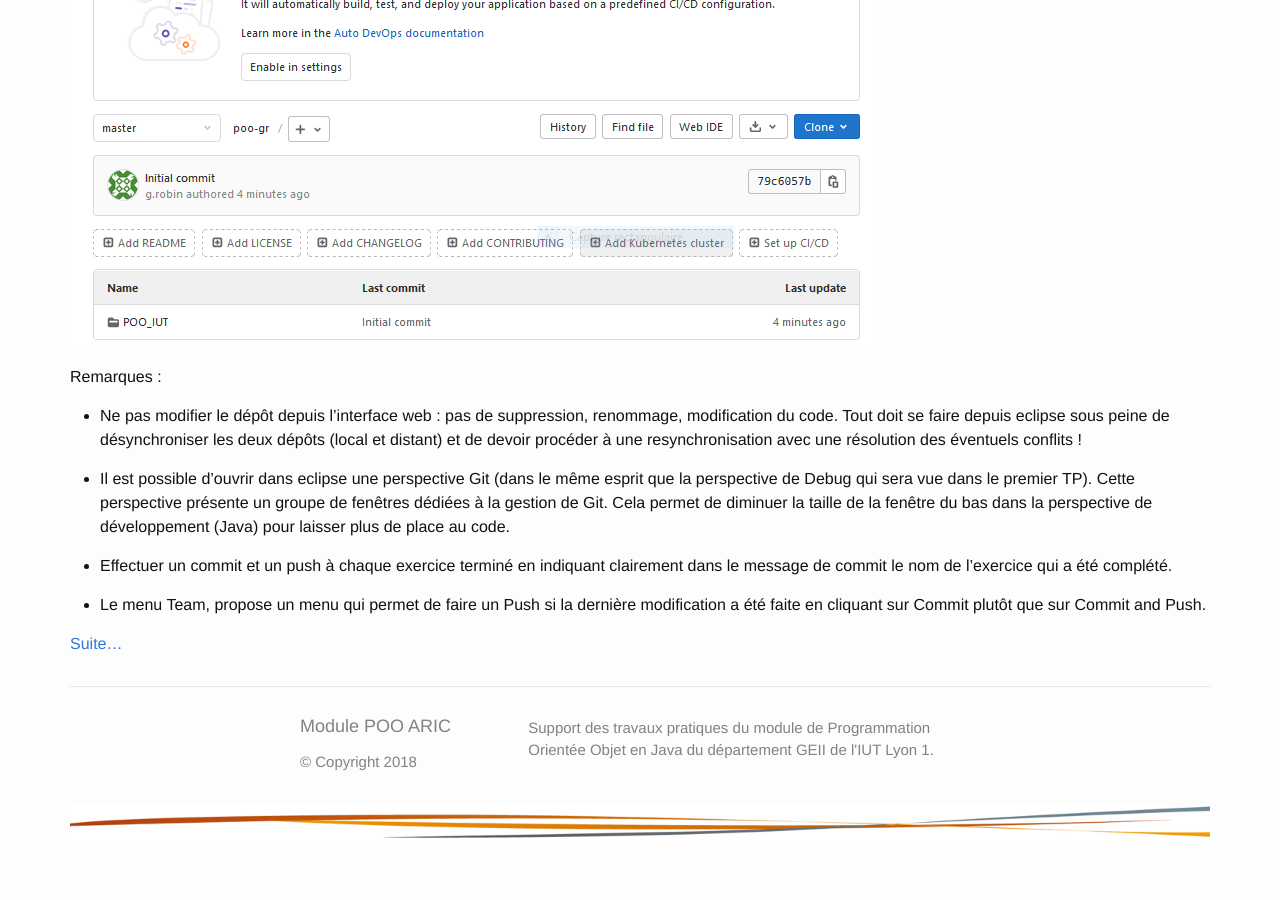
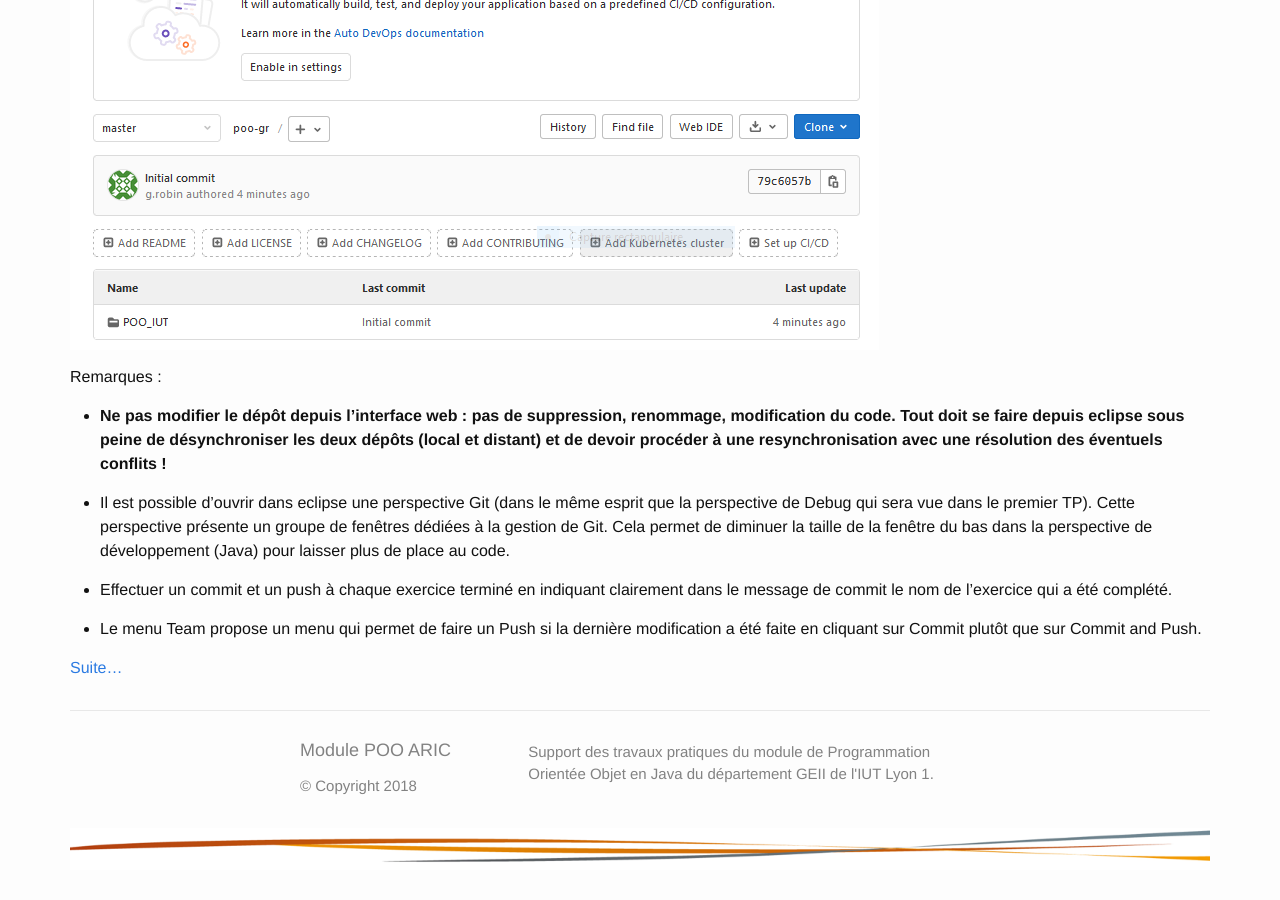
Before and after one commit to geiilyon/geiilyon.github.io, a Jekyll site: the page built from _collection_enonces/consignes_git.md, in a window 1280 px wide and 900 px high, scrolled down 10064 px. Built offline with Jekyll 4.4.1, drawn with Linux system fonts in a browser that asks for light colours; nearby versions of some CDN libraries; library files that are not in the unit come from our copies; before the commit the page ends 10940 px from its top, so only the background shows below that.

Commit message:
Update consignes_git.md

```diff
--- a/_collection_enonces/consignes_git.md
+++ b/_collection_enonces/consignes_git.md
@@ -85,12 +85,12 @@ permalink: /config_git/
 
 Remarques :
 
-* Ne pas modifier le dépôt depuis l'interface web : pas de suppression, renommage, modification du code. Tout doit se faire depuis eclipse sous peine de désynchroniser les deux dépôts (local et distant) et de devoir procéder à une resynchronisation avec une résolution des éventuels conflits !
+* **Ne pas modifier le dépôt depuis l'interface web : pas de suppression, renommage, modification du code. Tout doit se faire depuis eclipse sous peine de désynchroniser les deux dépôts (local et distant) et de devoir procéder à une resynchronisation avec une résolution des éventuels conflits !**
 
 * Il est possible d'ouvrir dans eclipse une perspective Git (dans le même esprit que la perspective de Debug qui sera vue dans le premier TP). Cette perspective présente un groupe de fenêtres dédiées à la gestion de Git. Cela permet de diminuer la taille de la fenêtre du bas dans la perspective de développement (Java) pour laisser plus de place au code.
 
 * Effectuer un commit et un push à chaque exercice terminé en indiquant clairement dans le message de commit le nom de l'exercice qui a été complété.
 
-* Le menu Team, propose un menu qui permet de faire un Push si la dernière modification a été faite en cliquant sur Commit plutôt que sur Commit and Push.
+* Le menu Team propose un menu qui permet de faire un Push si la dernière modification a été faite en cliquant sur Commit plutôt que sur Commit and Push.
 
 [Suite...]({{site.baseurl}}/enonces/tp1)
```
